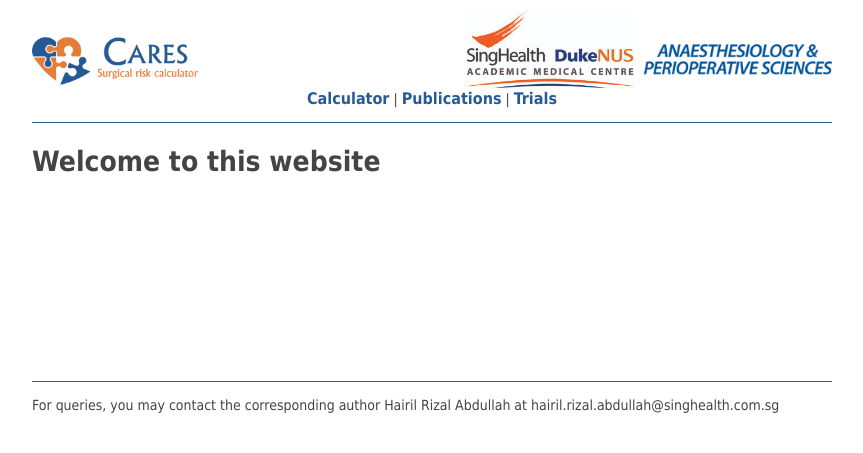
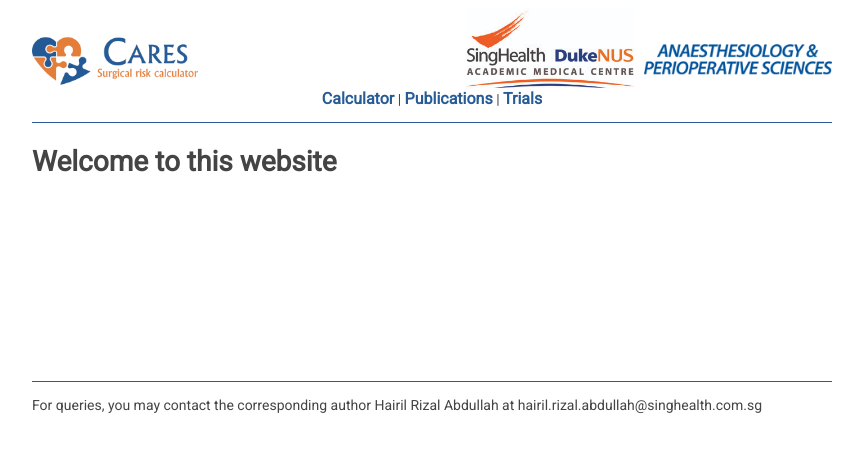
Before and after one commit to cares-calculator/cares, a Jekyll site: the page built from index.md, in a window 1280 px wide. Shown: the top 453 px of the page, without its empty margins (208-1071 px from the left). Built offline with Jekyll 4.4.1, drawn with Linux system fonts in a browser that asks for light colours; our own code applies the rules of GitHub Pages for plain Markdown files; the repository's description, which GitHub fills in, is left out.

Commit message:
Use Roboto font

```diff
--- a/_layouts/default.html
+++ b/_layouts/default.html
@@ -6,7 +6,7 @@
     <meta http-equiv="X-UA-Compatible" content="chrome=1">
     <meta name="viewport" content="width=device-width,maximum-scale=2">
     <meta name="description" content="{{ site.title | default: site.github.repository_name }} : {{ site.description | default: site.github.project_tagline }}">
-
+    <link href="https://fonts.googleapis.com/css?family=Roboto" rel="stylesheet">
 <style>
 nav a {
   font-size: 16px;
@@ -20,7 +20,7 @@ nav a:hover {
 }
 
 body, div, li, th, td, p {
-  font-family: Tahoma, Sans-serif;
+  font-family: Roboto, Tahoma, Sans-serif;
   font-size: 14px;
   text-align: left;
   line-height: 1.4;
```
